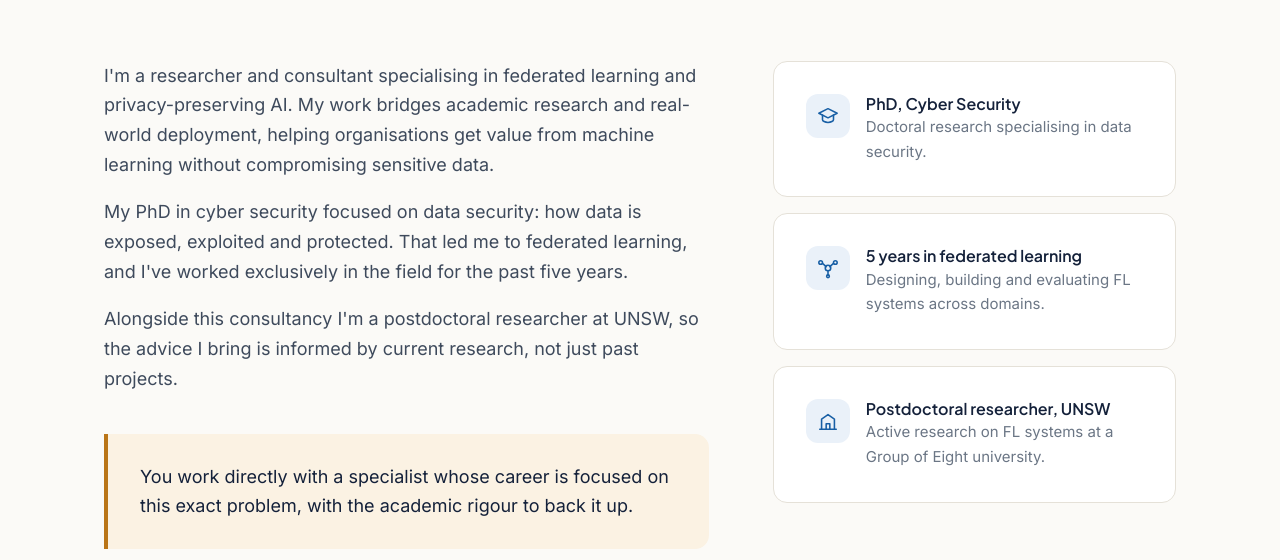
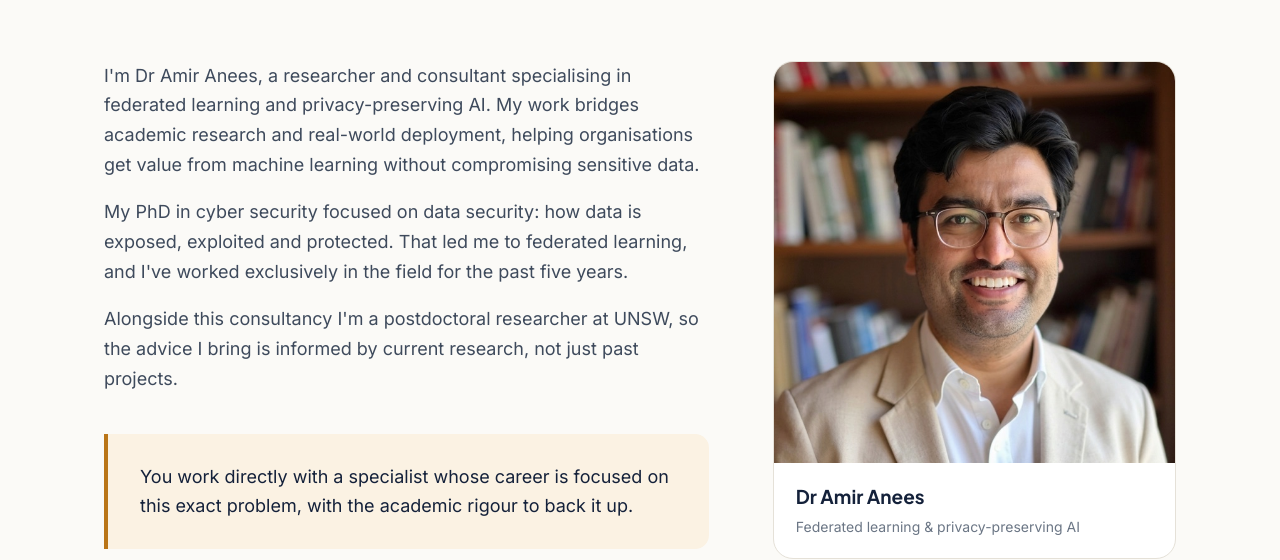
Before and after one commit to anees-amir/ConsultancyWebsite, a plain HTML site: page about.html in a window 1280 px wide. Shown: the part 264-824 px from the top of the page. Drawn offline with Linux system fonts and the light colour scheme.

Commit message:
Add name and photo to About page
Co-Authored-By: Claude Opus 5.5 <noreply@anthropic.com>

```diff
--- a/about.html
+++ b/about.html
@@ -4,7 +4,7 @@
   <meta charset="UTF-8">
   <meta name="viewport" content="width=device-width, initial-scale=1.0">
   <title>About | AI Privacy Consultancy</title>
-  <meta name="description" content="A specialist consultancy in federated learning and privacy-preserving AI, grounded in active research at UNSW.">
+  <meta name="description" content="Dr Amir Anees: federated learning and privacy-preserving AI specialist, and postdoctoral researcher at UNSW.">
   <link rel="icon" type="image/svg+xml" href="images/logo_title.svg">
   <link rel="preconnect" href="https://fonts.googleapis.com">
   <link rel="preconnect" href="https://fonts.gstatic.com" crossorigin>
@@ -44,7 +44,7 @@
     <section style="padding-top:8px">
       <div class="container about-grid">
         <div class="prose">
-          <p>I'm a researcher and consultant specialising in federated learning and privacy-preserving AI. My work bridges academic research and real-world deployment, helping organisations get value from machine learning without compromising sensitive data.</p>
+          <p>I'm Dr Amir Anees, a researcher and consultant specialising in federated learning and privacy-preserving AI. My work bridges academic research and real-world deployment, helping organisations get value from machine learning without compromising sensitive data.</p>
           <p>My PhD in cyber security focused on data security: how data is exposed, exploited and protected. That led me to federated learning, and I've worked exclusively in the field for the past five years.</p>
           <p>Alongside this consultancy I'm a postdoctoral researcher at UNSW, so the advice I bring is informed by current research, not just past projects.</p>
           <div class="callout">
@@ -53,6 +53,13 @@
         </div>
 
         <div class="credentials">
+          <figure class="profile reveal">
+            <img src="images/amir-anees.jpg" alt="Dr Amir Anees" width="640" height="640">
+            <figcaption>
+              <strong>Dr Amir Anees</strong>
+              <span>Federated learning &amp; privacy-preserving AI</span>
+            </figcaption>
+          </figure>
           <div class="card credential reveal">
             <div class="icon-badge"><svg viewBox="0 0 24 24" fill="none" stroke="currentColor" stroke-width="1.7" stroke-linecap="round" stroke-linejoin="round" aria-hidden="true"><path d="M2 9l10-5 10 5-10 5-10-5z"/><path d="M6 11v5c0 1.5 2.7 3 6 3s6-1.5 6-3v-5"/></svg></div>
             <div><h4>PhD, Cyber Security</h4><p>Doctoral research specialising in data security.</p></div>
--- a/style.css
+++ b/style.css
@@ -407,6 +407,18 @@ section { padding: 96px 0; }
 .credential .icon-badge { margin-bottom: 0; flex-shrink: 0; }
 .credential p { font-size: 15px; color: var(--muted); margin-top: 2px; }
 
+.profile {
+  background: var(--surface);
+  border: 1px solid var(--line);
+  border-radius: 20px;
+  overflow: hidden;
+  margin-bottom: 8px;
+}
+.profile img { width: 100%; height: auto; aspect-ratio: 1; object-fit: cover; }
+.profile figcaption { padding: 18px 22px; }
+.profile strong { display: block; font-family: var(--font-head); font-size: 19px; color: var(--ink); }
+.profile span { font-size: 14px; color: var(--muted); }
+
 .callout {
   margin-top: 40px;
   padding: 28px 32px;
@@ -590,6 +602,8 @@ section { padding: 96px 0; }
 
 @media (max-width: 880px) {
   section { padding: 72px 0; }
+  .about-grid { grid-template-columns: 1fr; gap: 32px; }
+  .about-grid .credentials { max-width: 420px; }
   .nav-toggle { display: inline-flex; }
   .nav-links {
     display: none;
@@ -610,7 +624,7 @@ section { padding: 96px 0; }
   .nav-links .btn { margin: 8px 0 0; justify-content: center; }
 
   .hero { padding: 56px 0 72px; }
-  .hero-grid, .about-grid, .contact-grid,
+  .hero-grid, .contact-grid,
   .service-block, .tech-group, .case-body { grid-template-columns: 1fr; gap: 32px; }
   .fl-diagram { margin: 0 auto; max-width: 380px; }
   .grid-3 { grid-template-columns: 1fr; }
```
Also changed, not shown: images/amir-anees.jpg (added).
